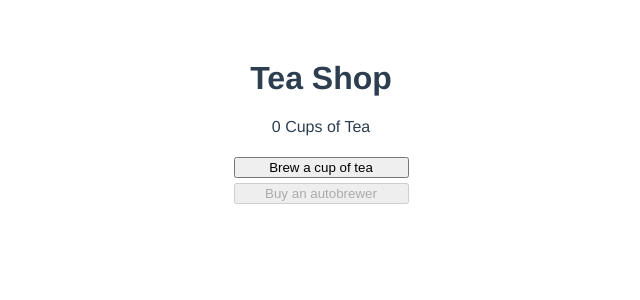
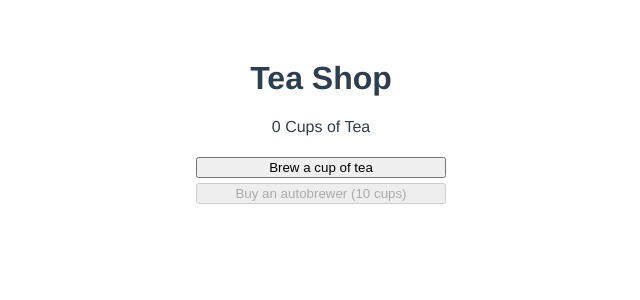
Before and after one commit to connorshea/teashop, a Vue app: page / in a window 1280 px wide. Shown: the top 300 px of the page, without its empty margins (319-959 px from the left). Built offline with nearby package versions, Linux system fonts and the light colour scheme.

Commit message:
Implement price increasing and display cost in purchase button.

```diff
--- a/src/App.vue
+++ b/src/App.vue
@@ -1,11 +1,11 @@
 <script setup lang="ts">
   // This starter template is using Vue 3 <script setup> SFCs
   // Check out https://v3.vuejs.org/api/sfc-script-setup.html#sfc-script-setup
-  import IdleGame from './components/IdleGame.vue'
+  import IdleGame from './components/IdleGame.vue';
 </script>
 
 <template>
-  <IdleGame msg="Tea Shop" />
+  <IdleGame />
 </template>
 
 <style>
--- a/src/components/IdleGame.vue
+++ b/src/components/IdleGame.vue
@@ -1,29 +1,32 @@
 <script lang="ts">
 import { computed, defineComponent } from 'vue';
 import { useStore } from 'vuex';
-import { PRICES, State } from '../store';
+import { State } from '../store';
 
 export default defineComponent({
-  props: {
-    msg: {
-      type: String,
-      required: true
-    },
-  },
   setup(_props, _context) {
     const store = useStore<State>();
     const cupsOfTea = computed(() => store.state.cupsOfTea);
-    const autobrewerCount = computed(() => store.state.purchases.autobrewers);
-    const increment = () => store.dispatch('increment');
+    const autobrewerCount = computed(() => store.state.purchasables.autobrewer.count);
+    const brewTea = () => store.dispatch('brewTea');
 
-    const autobrewerCost = PRICES.autobrewer;
+    const autobrewerCost = computed(() => store.state.purchasables.autobrewer.price);
     const buyAutobrewer = () => store.dispatch('buyAutobrewer');
+
+    const updateGameState = () => {
+      if (autobrewerCount.value > 0) {
+        store.dispatch('autobrew');
+      }
+    };
+
+    // This probably won't scale later. YOLO.
+    setInterval(updateGameState, 1000);
 
     return {
       cupsOfTea,
       autobrewerCount,
       autobrewerCost,
-      increment,
+      brewTea,
       buyAutobrewer
     };
   },
@@ -31,14 +34,18 @@ export default defineComponent({
 </script>
 
 <template>
-  <h1>{{ msg }}</h1>
+  <h1>Tea Shop</h1>
 
   <p>{{ cupsOfTea }} {{ $filters.pluralize(cupsOfTea, 'Cup') }} of Tea</p>
   <p v-if="autobrewerCount > 0">{{ autobrewerCount }} {{ $filters.pluralize(autobrewerCount, 'Autobrewer') }}</p>
 
   <div class="buttons">
-    <button type="button" @click="increment">Brew a cup of tea</button>
-    <button type="button" :disabled="cupsOfTea < autobrewerCost" @click="buyAutobrewer">Buy an autobrewer</button>
+    <button type="button" @click="brewTea">
+      Brew a cup of tea
+    </button>
+    <button type="button" :disabled="cupsOfTea < autobrewerCost" @click="buyAutobrewer">
+      Buy an autobrewer ({{ autobrewerCost }} {{ $filters.pluralize(autobrewerCost, 'cup') }})
+    </button>
   </div>
 </template>
 
@@ -63,13 +70,13 @@ code {
   display: flex;
   flex-flow: row wrap;
   margin: auto;
-  width: 200px;
+  width: 250px;
 
   button {
     margin: auto;
     margin-top: 5px;
     display: block;
-    width: 175px;
+    width: 250px;
   }
 }
 </style>
--- a/src/store.ts
+++ b/src/store.ts
@@ -1,43 +1,60 @@
 import { createStore, Store } from 'vuex';
+
+type Purchasable = 'autobrewer';
 
 export type State = {
   cupsOfTea: number;
-  purchases: {
-    autobrewers: number
+  purchasables: {
+    [key in Purchasable]: {
+      count: number;
+      price: number;
+      increaseRate: number;
+    }
   };
 };
 
-export const PRICES = {
-  autobrewer: 20
+const BASE_PRICES = {
+  autobrewer: 10
 };
 
 export const store: Store<State> = createStore({
   state() {
     return {
       cupsOfTea: 0,
-      purchases: {
-        autobrewers: 0
+      purchasables: {
+        autobrewer: {
+          count: 0,
+          price: BASE_PRICES.autobrewer,
+          increaseRate: 0.04
+        }
       }
     }
   },
   mutations: {
-    increment(state, amount = 1) {
+    brewTea(state, amount = 1) {
       state.cupsOfTea += amount;
     },
-    decrement(state, amount = 1) {
+    consumeTea(state, amount = 1) {
       state.cupsOfTea -= amount;
     },
     buyAutobrewer(state) {
-      state.purchases.autobrewers++;
+      state.purchasables.autobrewer.count++;
+    },
+    increasePrice(state, purchasable: Purchasable) {
+      state.purchasables[purchasable].price = Math.ceil(state.purchasables[purchasable].price * (1.0 + state.purchasables[purchasable].increaseRate));
     }
   },
   actions: {
-    increment(context) {
-      context.commit('increment');
+    brewTea(context) {
+      context.commit('brewTea');
     },
     buyAutobrewer(context) {
-      context.commit('decrement', PRICES.autobrewer);
+      context.commit('consumeTea', context.state.purchasables.autobrewer.price);
+      context.commit('increasePrice', 'autobrewer');
       context.commit('buyAutobrewer');
+    },
+    autobrew(context) {
+      context.commit('brewTea', context.state.purchasables.autobrewer.count);
     }
   }
 });
```
